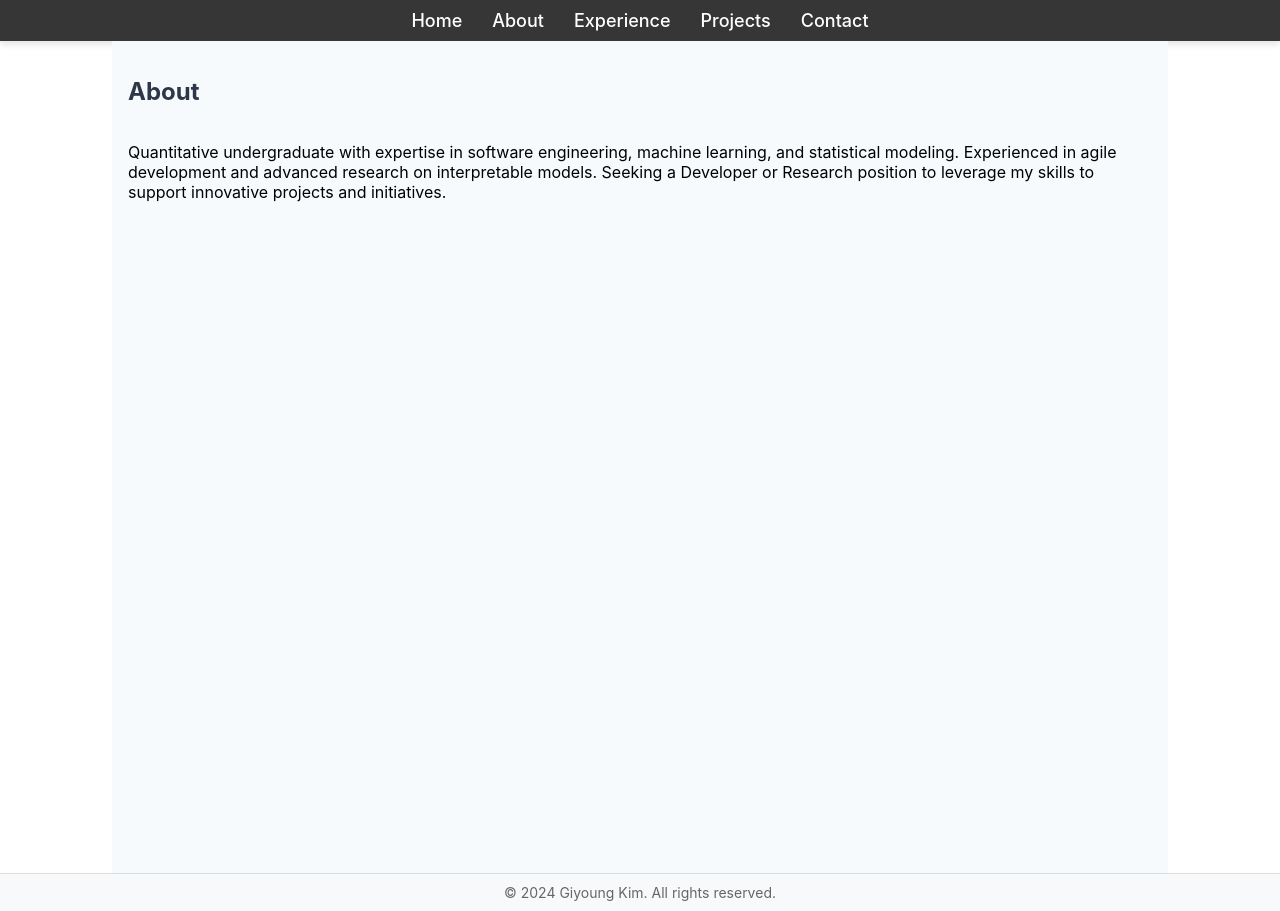
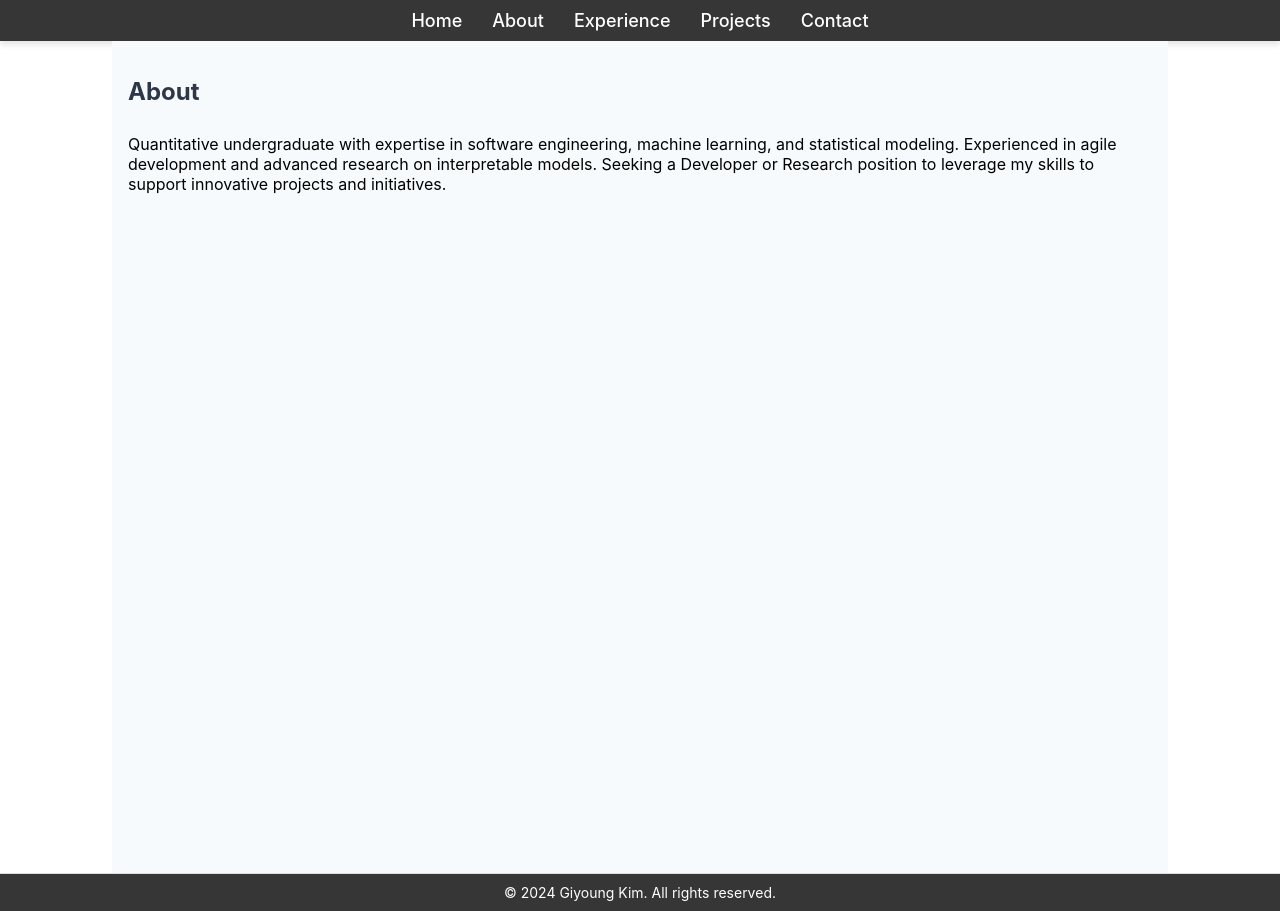
Before and after one commit to giykim/portfolio, a React (Create React App) app in the folder portfolio/: page /about in a window 1280 px wide. Built offline with nearby package versions, Linux system fonts and the light colour scheme.

Commit message:
Reformatted experiences

```diff
--- a/portfolio/src/pages/Contact.js
+++ b/portfolio/src/pages/Contact.js
@@ -3,9 +3,9 @@ import "./Contact.css";
 const Contact = () => (
     <div className="content">
         <h2>Contact</h2>
-        <p>Email: gk122@duke.edu</p>
-        <p>LinkedIn: <a href="https://linkedin.com/in/giyoung-kim" target="_blank" rel="noopener noreferrer">linkedin.com/in/giyoung-kim</a></p>
-        <p>GitHub: <a href="https://github.com/giykim" target="_blank" rel="noopener noreferrer">github.com/giykim</a></p>
+        <p><strong>Email:</strong> gk122@duke.edu</p>
+        <p><strong>LinkedIn:</strong> <a href="https://linkedin.com/in/giyoung-kim" target="_blank" rel="noopener noreferrer">linkedin.com/in/giyoung-kim</a></p>
+        <p><strong>GitHub:</strong> <a href="https://github.com/giykim" target="_blank" rel="noopener noreferrer">github.com/giykim</a></p>
     </div>
 );
 
--- a/portfolio/src/pages/Experience.js
+++ b/portfolio/src/pages/Experience.js
@@ -3,35 +3,30 @@ import "./Experience.css";
 const Experience = () => (
     <div className="content">
         <h2>Experience</h2>
-        <ul>
-            <li>
-                <strong>Machine Learning Research Assistant</strong>
+        <p><strong>Machine Learning Research Assistant</strong></p>
+        <p>Duke University</p>
         <ul>
             <li>Researched prototype-based classification using computer vision to boost model performance and interpretability</li>
             <li>Developed an interpretable machine learning model with PyTorch, achieving 86% accuracy on a 200-class dataset (11,788 samples)</li>
             <li>Created an active learning system for mammogram lesion segmentation, reducing expert annotation by 44%</li>
             <li>Building a flexible framework for integrating prototypical-part models, adaptable to various professional domains</li>
         </ul>
-            </li>
-            <li>
-                <strong>Software Engineering Intern</strong>
+        <p><strong>Software Engineering Intern</strong></p>
+        <p>Hagerty</p>
         <ul>
             <li>Enhanced automated policy and quote generation through agile development, improving system efficiency and reducing errors</li>
             <li>Automated policy processing using C# .NET framework for major clients like State Farm and Liberty Mutual, reducing defects by 14%</li>
             <li>Led QA testing to ensure 99% code stability, collaborating with agile teams and creating mock data to test various scenarios and edge cases</li>
             <li>Created batch processing scripts that reduced manual labor by hours daily, improving operational efficiency and minimizing manual intervention</li>
         </ul>
-            </li>
-            <li>
-                <strong>Software Engineering Intern</strong>
+        <p><strong>Software Engineering Intern</strong></p>
+        <p>Broadsword Online Games</p>
         <ul>
             <li>Optimized game data collection and search functionality for Dark Age of Camelot, reducing search times by 30%</li>
             <li>Engineered a C++ and MySQL-based data exporter to integrate game data seamlessly into the website’s database</li>
             <li>Revamped search and filtering for items, quests, and entities, enhancing player access to in-game content</li>
             <li>Improved backend efficiency by refining data aggregation and retrieval, enabling faster, more reliable data handling</li>
         </ul>
-            </li>
-        </ul>
     </div>
 );
 
--- a/portfolio/src/pages/Layout.css
+++ b/portfolio/src/pages/Layout.css
@@ -30,13 +30,13 @@
     display: flex;
     justify-content: center;
     align-items: center;
-    background-color: #f8f9fa; /* Light gray background */
+    background-color: #363636;
     padding: 10px;
     border-top: 1px solid #ddd; /* Light gray border on top */
 }
 
 .footer p {
-    color: #666; /* Subtle gray text */
+    color: #ffffff;
     font-size: 14px; /* Small text */
     margin: 0;
 }
--- a/portfolio/src/styles/base.css
+++ b/portfolio/src/styles/base.css
@@ -1,14 +1,19 @@
 /* .content class */
 .content {
-    padding: 1rem; /* p-4 */
-    background-color: #f7fafc; /* bg-gray-100 */
-    min-height: 100vh; /* min-h-screen */
+    padding: 1rem;
+    background-color: #f7fafc;
+    min-height: 100vh;
     display: flex;
-    flex-direction: column; /* flex-col */
-    align-items: flex-start; /* items-start */
-    margin-left: auto; /* mx-auto */
-    margin-right: auto; /* mx-auto */
-    max-width: 64rem; /* max-w-4xl */
+    flex-direction: column;
+    align-items: flex-start;
+    gap: 0.5rem; /* Reduces the space between flex items */
+    margin-left: auto;
+    margin-right: auto;
+    max-width: 64rem;
+}
+
+.content p {
+    margin: 0; /* Removes space between paragraphs */
 }
 
 /* h2 element */
```
Lines whose indentation alone changed are shown as unchanged.
